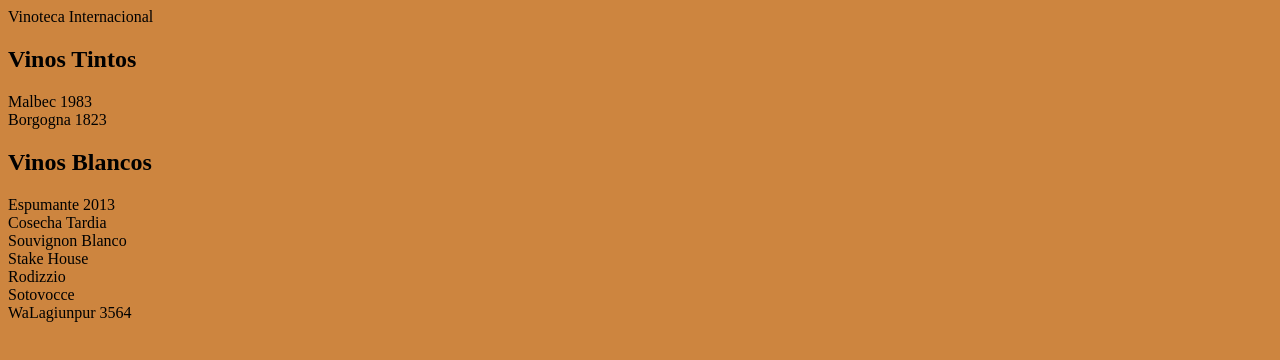
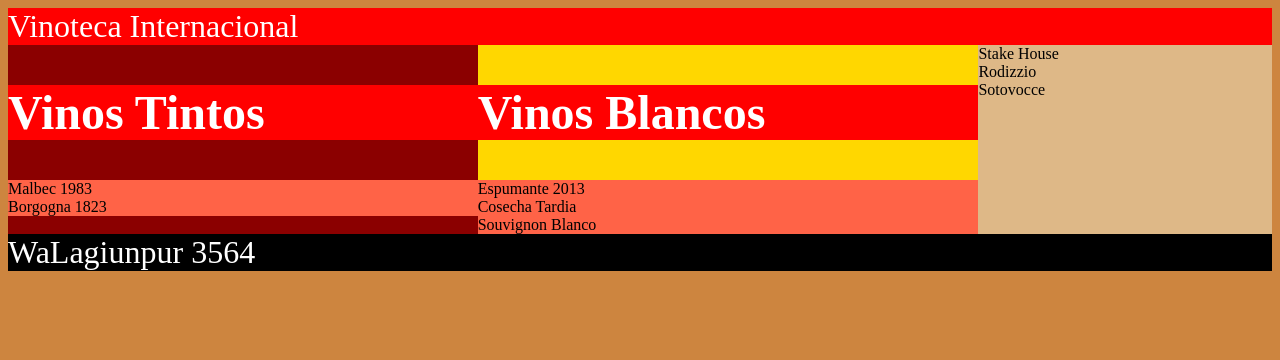
Before and after one commit to maximilianou/javaweb_abril_2018, a plain HTML site: page Clase2FronEnd/web/index.html in a window 1280 px wide. Drawn offline with Linux system fonts and the light colour scheme.

Commit message:
agregando css grid

```diff
--- a/Clase2FronEnd/web/css/grilla.css
+++ b/Clase2FronEnd/web/css/grilla.css
@@ -1,3 +1,30 @@
 body {
     background-color: peru;
 }
+.contenedor{
+    background-color: burlywood;
+}
+.blanco{
+    background-color: gold;
+}
+.tinto{
+    background-color: darkred;
+}
+.vino{
+    background-color: tomato;
+}
+header{
+    grid-area: myArea;
+    background-color: red;
+    color: white;
+    font-size: xx-large;
+}
+footer{
+    background-color: black;
+    color: white;
+    font-size: xx-large;
+}
+.contenedor{
+    display: grid;
+    grid-template-areas: 'myArea myArea myArea';
+}
--- a/Clase2FronEnd/web/index.html
+++ b/Clase2FronEnd/web/index.html
@@ -7,9 +7,9 @@
         <link href="css/grilla.css" rel="stylesheet" />
     </head>
     <body>
+        <!-- Referencia Grid: https://codepen.io/rachelandrew/pen/oXKgeQ -->
+        <header>Vinoteca Internacional</header>
         <div class="contenedor">
-            <header>Vinoteca Internacional</header>
-
             <section class="tinto">
                 <header><h2>Vinos Tintos</h2></header>
                 <article  class="vino">Malbec 1983</article>
@@ -28,9 +28,8 @@
                 <article>Rodizzio</article>
                 <article>Sotovocce</article>
             </aside>
-
-            <footer>WaLagiunpur 3564</footer>
         </div>
+        <footer>WaLagiunpur 3564</footer>
 
     </body>
 </html>
```
